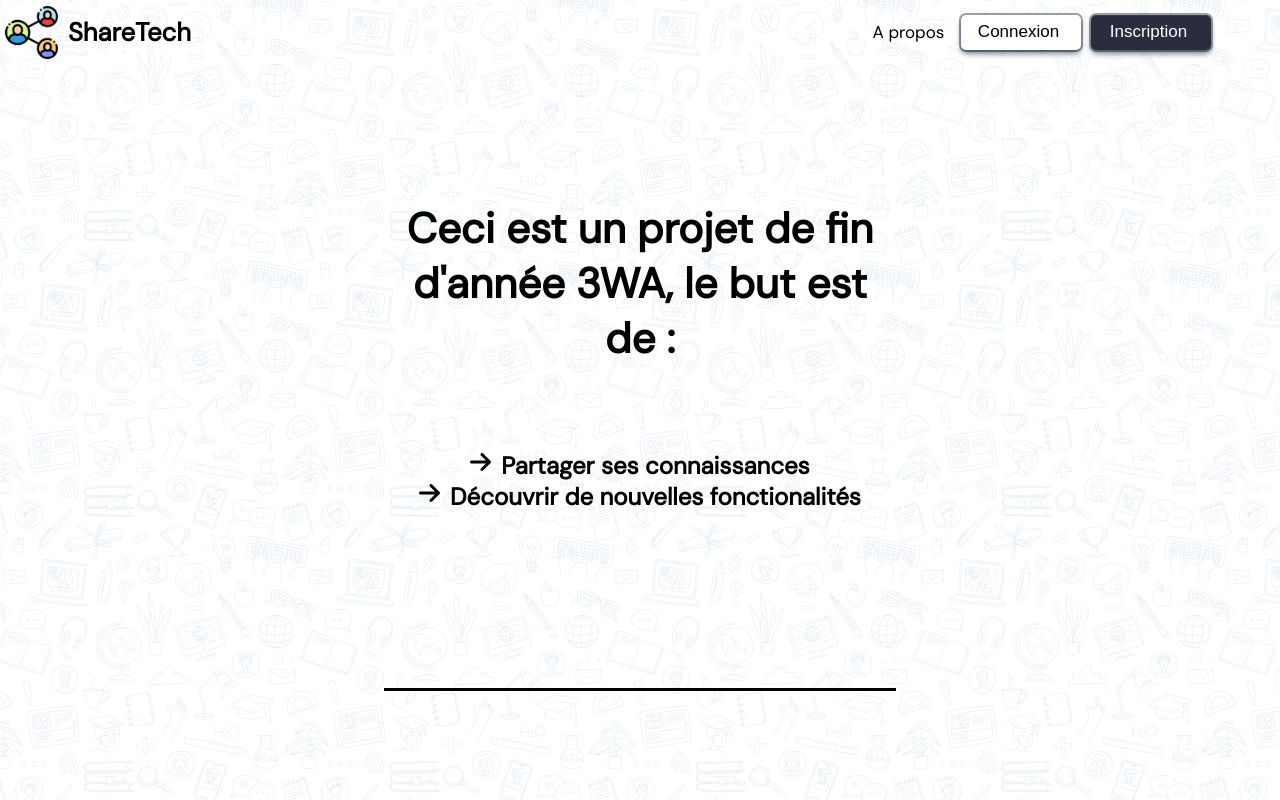
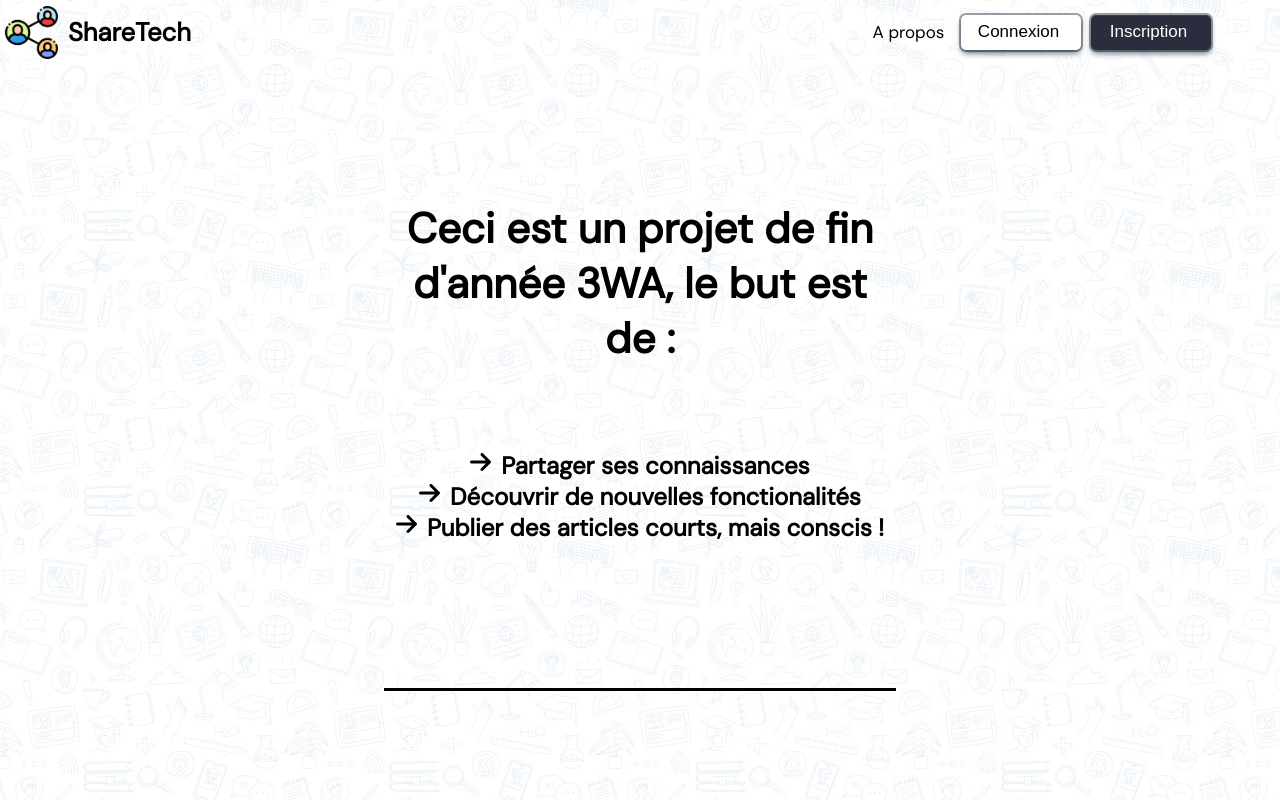
Before and after one commit to axelehrlich59/ShareTech-2.0, a React (Create React App) app in the folder FRONT/: page /AboutUs in a window 1280 px wide. Built offline with nearby package versions, Linux system fonts and the light colour scheme.

Commit message:
update about

```diff
--- a/FRONT/src/components/About/index.js
+++ b/FRONT/src/components/About/index.js
@@ -94,6 +94,10 @@ const About = () => {
             <FontAwesomeIconContainer icon={faArrowRight}/>
             <div>Découvrir de nouvelles fonctionalités</div>
           </AboutMessage>
+          <AboutMessage>
+            <FontAwesomeIconContainer icon={faArrowRight}/>
+            <div>Publier des articles courts, mais conscis !</div>
+          </AboutMessage>
         </AboutMessageBodyContainer>
       </AboutMessageContainer>
     </AboutMainContainer>
```
